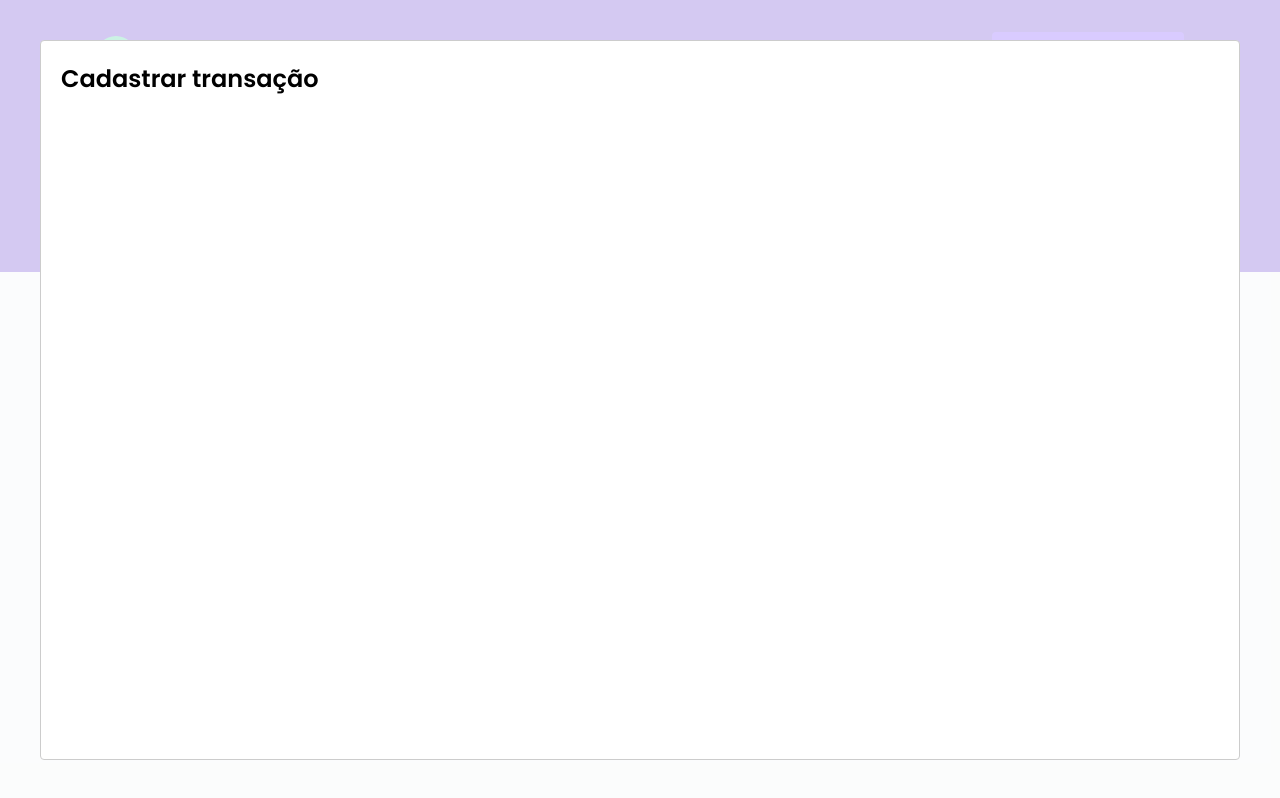
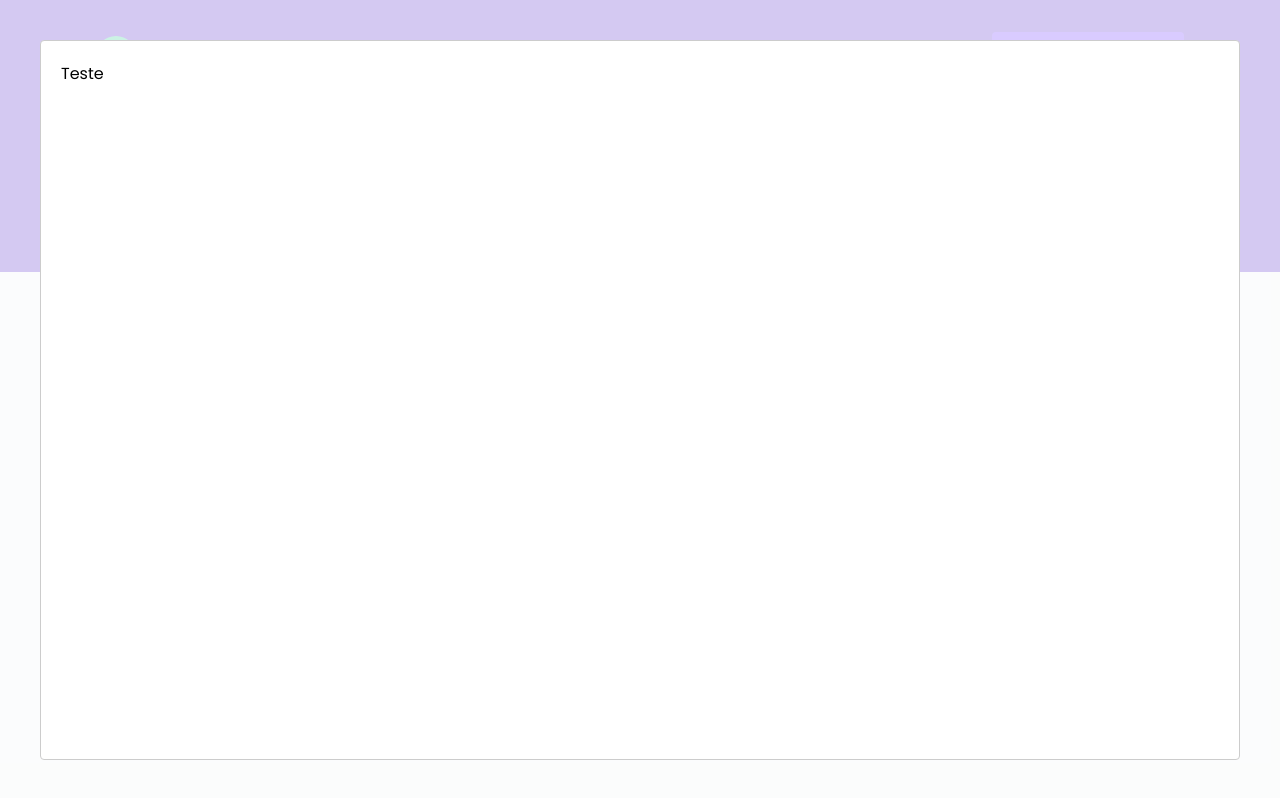
Before and after one commit to rafaelcardeallodi/dtmoney, a React (Create React App) app: page / in a window 1280 px wide. Both pictures are taken after a click on the button "Nova transação". Built offline with nearby package versions, Linux system fonts and the light colour scheme; no server answers; what miragejs would draw is missing.

Commit message:
Componente: NewTransactionModal

```diff
--- a/src/App.tsx
+++ b/src/App.tsx
@@ -2,6 +2,7 @@
 import Modal from 'react-modal';
 import { Dashboard } from "./components/Dashboard";
 import { Header } from "./components/Header";
+import { NewTransactionModal } from './components/NewTransactionModal';
 
 import { GlobalStyle } from "./styles/global";
 
@@ -23,12 +24,9 @@
       <Header onOpenNewTransactionModal={handleOpenNewTransactionModal} />
       <Dashboard />
 
-      <Modal
-        isOpen={isNewTransactionModalOpen}
-        onRequestClose={handleCloseNewTransactionModal}
-      >
-          <h2>Cadastrar transação</h2>
-      </Modal>
+      <NewTransactionModal
+        isOpen={isNewTransactionModalOpen} onRequestClose={handleCloseNewTransactionModal}
+      />
 
       <GlobalStyle />
     </>
--- /dev/null
+++ b/src/components/NewTransactionModal/index.tsx
@@ -0,0 +1,20 @@
+import Modal from 'react-modal';
+import { Container } from './styles';
+
+interface NewTransactionModalProps {
+  isOpen: boolean;
+  onRequestClose: () => void;
+}
+
+export function NewTransactionModal({ isOpen, onRequestClose }: NewTransactionModalProps){
+  return(
+    <Modal
+      isOpen={isOpen}
+      onRequestClose={onRequestClose}
+    >
+      <Container>
+        Teste
+      </Container>
+    </Modal>
+  );
+}
--- /dev/null
+++ b/src/components/NewTransactionModal/styles.ts
@@ -0,0 +1,5 @@
+import styled from 'styled-components';
+
+export const Container = styled.div`
+
+`;
```
